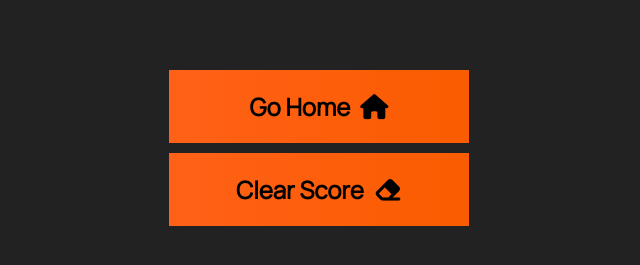
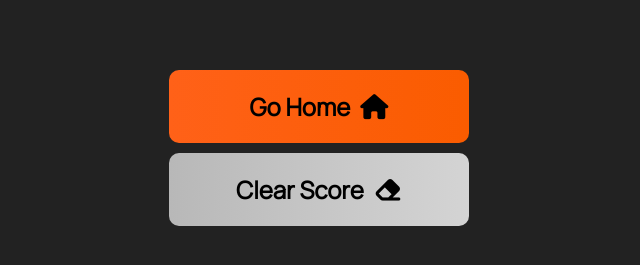
Before and after one commit to wildnei/javascript-questionary, a plain HTML site: page highscores.html in a window 1280 px wide. Shown: the part 329-594 px from the top of the page, without its empty margins (321-961 px from the left). Drawn offline with nearby package versions, Linux system fonts and the light colour scheme.

```diff
--- a/assets/game.css
+++ b/assets/game.css
@@ -57,6 +57,7 @@ body {
     border: 0.2rem solid rgb(11,223,36);
     border-radius: 5px;
     overflow: hidden;
+    margin-top: 20px;
 }
 
 #progressBarFull {
--- /dev/null
+++ b/assets/main.js
@@ -0,0 +1,5 @@
+var unique = require('uniq');
+
+var data = [1, 2, 2, 3, 4, 5, 5, 5, 6];
+
+console.log(unique(data));
--- a/assets/style.css
+++ b/assets/style.css
@@ -54,6 +54,19 @@ h2 {
     text-align: center;
 }
 
+#clear {
+    font-size: 2.4rem;
+    padding: 2rem 0;
+    width: 30rem;
+    text-align: center;
+    margin-bottom: 1rem;
+    text-decoration: none ;
+    color:black;
+    background: linear-gradient(90deg, rgb(184, 184, 184) 0%, rgb(212, 212, 212)100%);
+    border-radius: 10px;
+
+}
+
 .btn {
     font-size: 2.4rem;
     padding: 2rem 0;
@@ -62,12 +75,13 @@ h2 {
     margin-bottom: 1rem;
     text-decoration: none ;
     color:black;
-    background: linear-gradient(90deg, rgb(255, 97, 24) 0%, rgb(250, 92, 0)100%)
+    background: linear-gradient(90deg, rgb(255, 97, 24) 0%, rgb(250, 92, 0)100%);
+    border-radius: 10px;
 }
 
 .btn:hover {
     cursor: pointer;
-    box-shadow: 0 0.4rem 1.4rem rgba(233, 105, 0, 0.6);
+    box-shadow: 0 0.2rem 1.2rem rgb(255, 145, 0);
     transition: transform 150ms;
     transform: scale(1.03);
 }
```
Also changed, not shown: assets/alert.css (added, +80 -0 lines), assets/game.js (+6 -6 lines), game.html (+1 -0 lines), index.html (+1 -3 lines).
